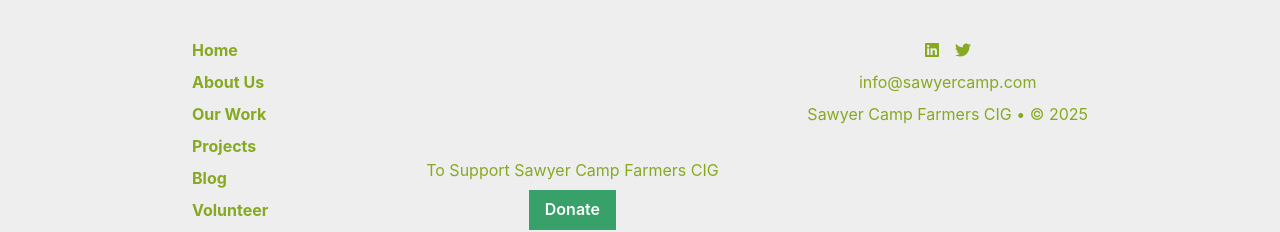
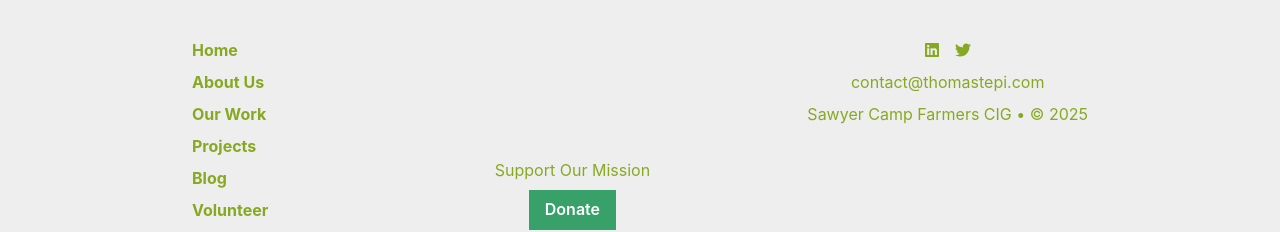
Before and after one commit to thomastepi/sawyer-camp, a React (Create React App) app: page /projects in a window 1280 px wide. Shown: the part 2010-2242 px from the top of the page. Built offline with nearby package versions, Linux system fonts and the light colour scheme; no server answers; a web font is replaced by a local one.

Commit message:
update footer emailaddress link

```diff
--- a/src/components/Footer/Footer.js
+++ b/src/components/Footer/Footer.js
@@ -19,7 +19,7 @@
   const isMobileView = useIsMobile();
   const navigate = useNavigate();
   return (
-    <>
+    <footer>
       <Center
         py="50px"
         bg="#EEEEEE"
@@ -30,9 +30,9 @@
           w={isMobileView ? "95%" : "70%"}
           h="100%"
           justify="space-between"
-          flexDir={isMobileView && "column"}
+          direction={{ base: "column", md: "row" }}
         >
-          <Box mb={isMobileView && "40px"}>
+          <Box mb={isMobileView ? "40px" : "0"}>
             <VStack align={isMobileView ? "center" : "left"}>
               {navLinks.map((link, index) => (
                 <ChakraLink key={index} as={ReactRouterLink} to={link.path}>
@@ -42,12 +42,12 @@
             </VStack>
           </Box>
           <Box
-            mb={isMobileView && "30px"}
-            display={!isMobileView && "flex"}
+            mb={isMobileView ? "30px" : "0"}
+            display={!isMobileView ? "flex" : "block"}
             alignItems="center"
           >
             <VStack>
-              <Text align="center">To Support Sawyer Camp Farmers CIG</Text>
+              <Text align="center">Support Our Mission</Text>
               <Button
                 onClick={() => navigate("/donate")}
                 colorScheme="green"
@@ -75,7 +75,9 @@
                   <FontAwesomeIcon icon={faTwitter} />
                 </ChakraLink>
               </HStack>
-              <ChakraLink>info@sawyercamp.com</ChakraLink>
+              <ChakraLink href="mailto:contact@thomastepi.com">
+                contact@thomastepi.com
+              </ChakraLink>
               <Text align="center">
                 Sawyer Camp Farmers CIG • © {new Date().getFullYear()}
               </Text>
@@ -89,7 +91,7 @@
             <Text>Made with ❤️ by Thomas Tepi</Text>
             <ChakraLink
               target="_blank"
-              rel="noopener noreferre"
+              rel="noopener noreferrer"
               href="https://www.thomastepi.com"
             >
               www.thomastepi.com
@@ -97,7 +99,7 @@
           </VStack>
         </Center>
       </Box>
-    </>
+    </footer>
   );
 };
 
```
